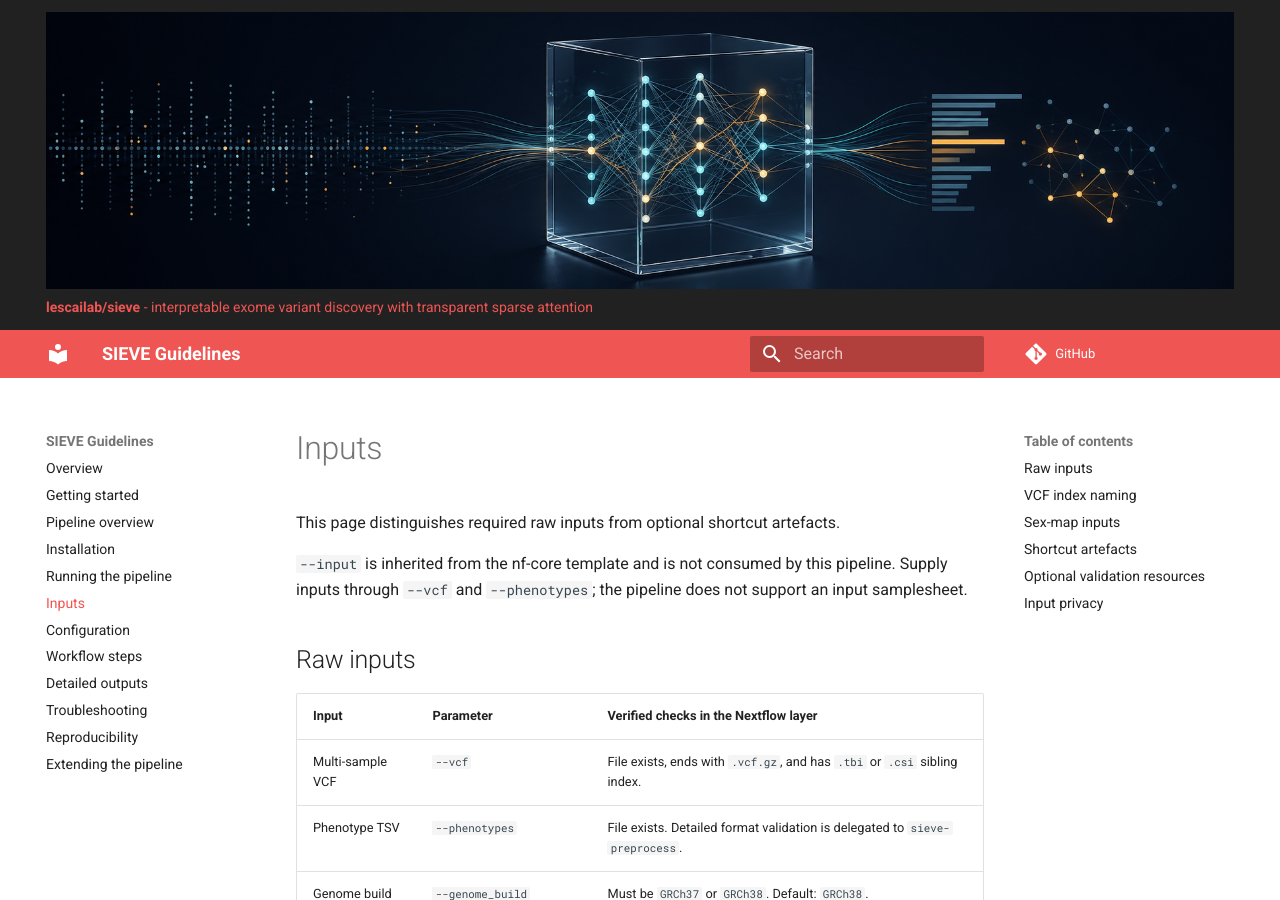
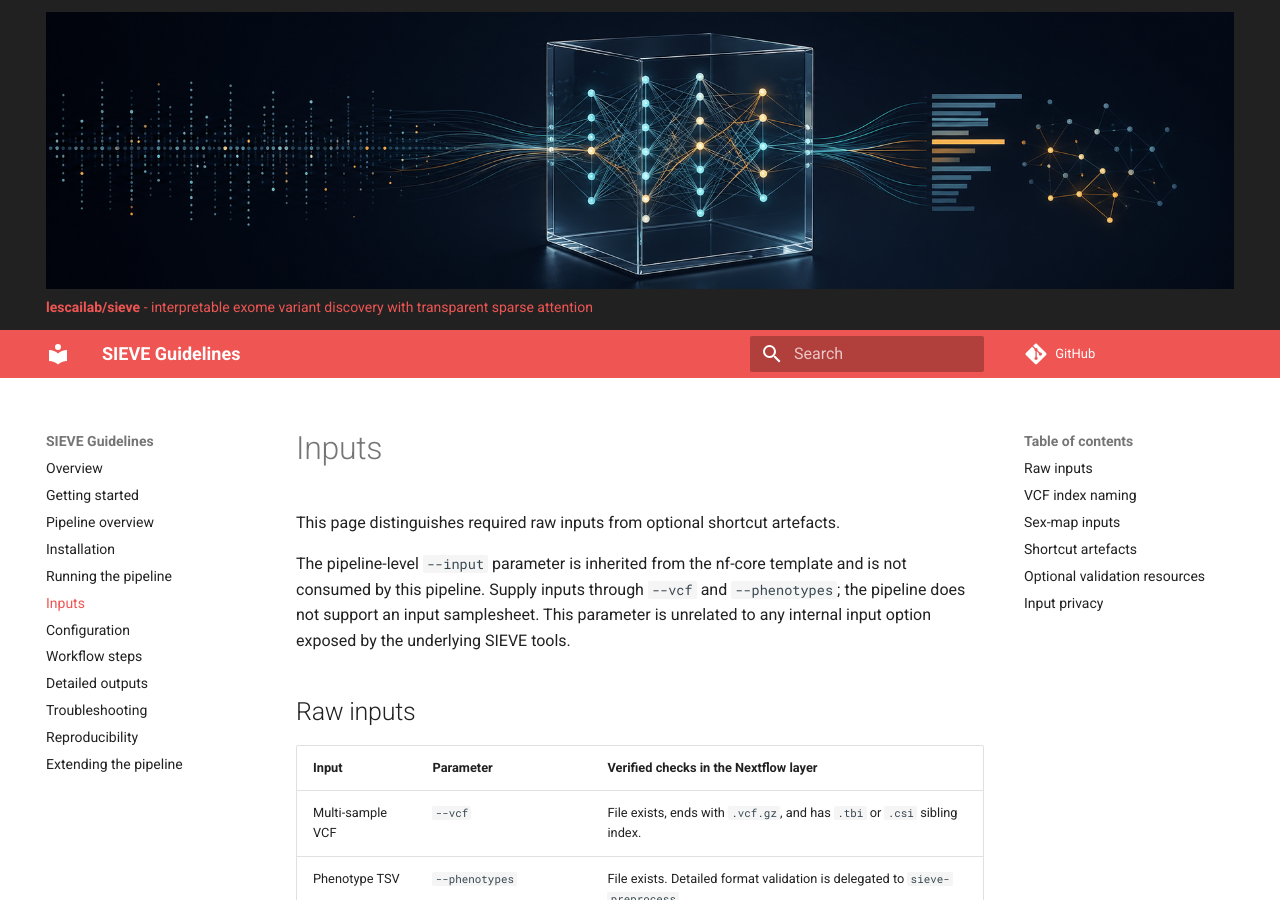
Before and after one commit to lescailab/sieve-nextflow, an MkDocs documentation site: the page built from guidelines/inputs.md, in a window 1280 px wide and 900 px high. Built offline with MkDocs 1.6.1 and Material for MkDocs 9.7.7, drawn with Linux system fonts in a browser that asks for light colours; comment, search, counter and statistics services are not loaded.

Commit message:
Clarify the pipeline input parameter

```diff
--- a/guidelines/inputs.md
+++ b/guidelines/inputs.md
@@ -2,7 +2,7 @@
 
 This page distinguishes required raw inputs from optional shortcut artefacts.
 
-`--input` is inherited from the nf-core template and is not consumed by this pipeline. Supply inputs through `--vcf` and `--phenotypes`; the pipeline does not support an input samplesheet.
+The pipeline-level `--input` parameter is inherited from the nf-core template and is not consumed by this pipeline. Supply inputs through `--vcf` and `--phenotypes`; the pipeline does not support an input samplesheet. This parameter is unrelated to any internal input option exposed by the underlying SIEVE tools.
 
 ## Raw inputs
 
```
Also changed, not shown: docs/usage.md (+1 -1 lines).
